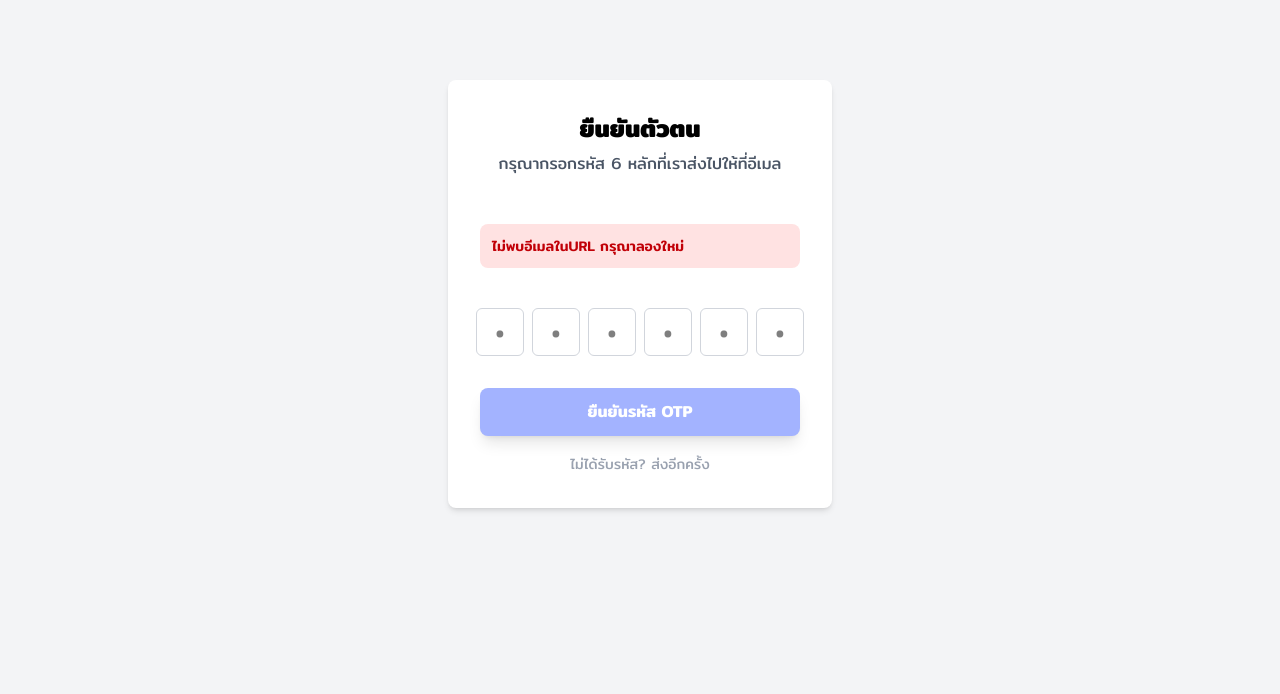
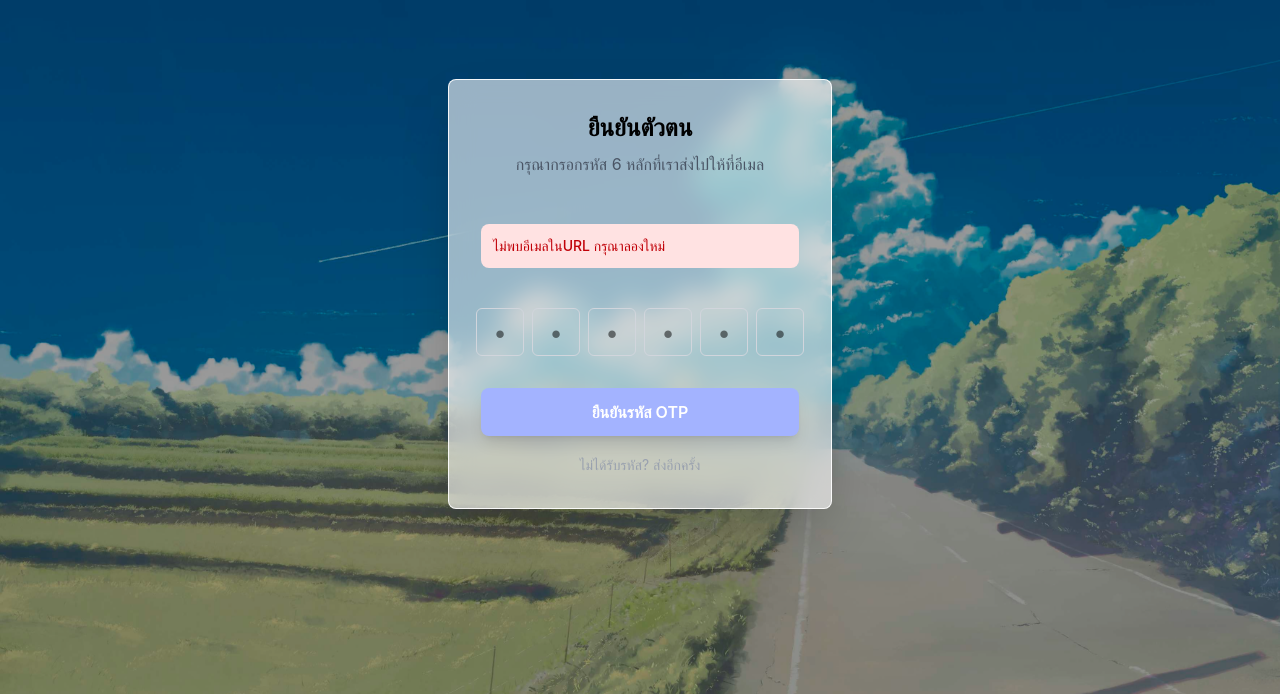
Before and after one commit to luttapon/mini-project, a Next.js app: page /verify in a window 1280 px wide. Shown: the part 106-800 px from the top of the page. Built offline with nearby package versions, Linux system fonts and the light colour scheme; no server answers.

Commit message:
ตกแต่งเพิ่ม

```diff
--- a/app/login/page.tsx
+++ b/app/login/page.tsx
@@ -119,7 +119,7 @@ const App: React.FC = () => {
                     <span className="text-base font-semibold">ย้อนกลับ</span>
                 </button>
 
-                <div className="bg-white p-8 sm:p-10 shadow-2xl rounded-xl border border-gray-100 transform transition duration-500 hover:shadow-indigo-600/20">
+                <div className="bg-white/60 backdrop-blur-md p-8 sm:p-10 shadow-2xl rounded-xl border border-white/90 transform transition duration-500 hover:shadow-indigo-600/20">
 
                     <div className="text-center mb-8">
                         {/* เข้าสู่ระบบ */}
@@ -145,7 +145,7 @@ const App: React.FC = () => {
                                 required
                                 value={username}
                                 onChange={(e) => setUsername(e.target.value)}
-                                className="w-full px-4 py-2 border border-gray-300 rounded-lg focus:ring-2 focus:ring-blue-500 focus:border-blue-500 transition duration-150 ease-in-out placeholder-gray-400 text-base"
+                                className="w-full px-4 py-2 border border-white rounded-lg focus:ring-2 focus:ring-blue-500 focus:border-blue-500 transition duration-150 ease-in-out placeholder-gray-400 text-base"
                                 aria-label="ชื่อผู้ใช้ หรือ อีเมล"
                             />
                         </div>
@@ -163,7 +163,7 @@ const App: React.FC = () => {
                                 required
                                 value={password}
                                 onChange={(e) => setPassword(e.target.value)}
-                                className="w-full px-4 py-2 border border-gray-300 rounded-lg focus:ring-2 focus:ring-blue-500 focus:border-blue-500 transition duration-150 ease-in-out placeholder-gray-400 text-base"
+                                className="w-full px-4 py-2 border border-white rounded-lg focus:ring-2 focus:ring-blue-500 focus:border-blue-500 transition duration-150 ease-in-out placeholder-gray-400 text-base"
                                 aria-label="รหัสผ่าน"
                             />
                             <div className="flex justify-end mt-2">
@@ -186,7 +186,7 @@ const App: React.FC = () => {
 
 
                     <p className="text-center text-sm text-gray-500 mt-6">
-                        ยังไม่มีบัญชี?
+                        ยังไม่มีบัญชี?{' '}
                         <a href="#" className="font-medium text-blue-600 hover:text-blue-700" onClick={handleGoRegister}>
                             ลงทะเบียนที่นี่
                         </a>
--- a/app/password_reset/page.tsx
+++ b/app/password_reset/page.tsx
@@ -25,7 +25,7 @@ const InputField = ({
 }: InputFieldProps) => (
   <div className="relative mb-4">
     {/* แสดง Icon ที่ถูกส่งเข้ามาเป็น Prop */}
-    <div className="absolute left-3 top-1/2 -translate-y-1/2 h-5 w-5 text-gray-400">
+    <div className="absolute left-3 top-1/2 -translate-y-1/2 h-5 w-5 text-gray-500">
       {icon}
     </div>
     <input
@@ -146,8 +146,11 @@ const PasswordResetForm = () => {
         fontFamily: "Inter, sans-serif",
       }}
     >
+      {/* Overlay เพื่อให้ข้อความอ่านง่ายขึ้น */}
+      <div className="absolute inset-0 bg-black opacity-40"></div>
+
       {/* กล่องสีขาว: Card สำหรับแบบฟอร์ม */}
-      <div className="w-full max-w-md bg-white p-8 md:p-10 rounded-xl shadow-2xl border border-gray-200">
+      <div className="w-full max-w-md bg-white/60 backdrop-blur-md p-8 md:p-10 rounded-xl shadow-2xl border border-white/90 relative z-10">
         {/* หัวข้อ: รีเซ็ตรหัสผ่าน */}
         <h1 className="text-3xl font-extrabold text-gray-900 text-center mb-4">
           รีเซ็ตรหัสผ่าน
--- a/app/register/page.tsx
+++ b/app/register/page.tsx
@@ -24,7 +24,7 @@ const InputField = ({
   id,
 }: InputFieldProps) => (
   <div className="relative mb-4">
-    <Icon className="absolute left-3 top-1/2 -translate-y-1/2 h-5 w-5 text-gray-400" />
+    <Icon className="absolute left-3 top-1/2 -translate-y-1/2 h-5 w-5 text-gray-500" />
     <input
       type={type}
       value={value}
@@ -107,7 +107,10 @@ const RegisterPage = () => {
         fontFamily: "Inter, sans-serif",
       }}
     >
-      <div className="w-full max-w-md bg-white p-8 md:p-10 rounded-2xl shadow-2xl border border-gray-200">
+      {/* Overlay เพื่อให้ข้อความอ่านง่ายขึ้น */}
+      <div className="absolute inset-0 bg-black opacity-40"></div>
+
+      <div className="w-full max-w-md bg-white/60 backdrop-blur-md p-8 md:p-10 rounded-2xl shadow-2xl border border-white/90 relative z-10">
         <h1 className="text-3xl font-extrabold text-gray-900 text-center mb-3">
           ลงทะเบียน
         </h1>
--- a/app/verify/page.tsx
+++ b/app/verify/page.tsx
@@ -154,8 +154,17 @@ export default function VerifyOtpPage() {
   };
 
   return (
-    <div className="flex items-center justify-center min-h-screen bg-gray-100">
-      <div className="p-8 bg-white rounded-lg shadow-md w-full max-w-sm">
+    <div
+      className="flex items-center justify-center min-h-screen p-4 sm:p-6 bg-cover bg-center"
+      style={{
+        backgroundImage: `url("/wallpaper4.jpg")`,
+        fontFamily: "Inter, sans-serif",
+      }}
+    >
+      {/* Overlay เพื่อให้ข้อความอ่านง่ายขึ้น */}
+      <div className="absolute inset-0 bg-black opacity-40"></div>
+
+      <div className="p-8 bg-white/60 backdrop-blur-md rounded-lg shadow-2xl border border-white/90 w-full max-w-sm relative z-10">
         <h1 className="text-2xl font-bold text-center mb-2">ยืนยันตัวตน</h1>
         <p className="text-center text-gray-600 mb-6">
           กรุณากรอกรหัส 6 หลักที่เราส่งไปให้ที่อีเมล <strong>{email}</strong>
```
